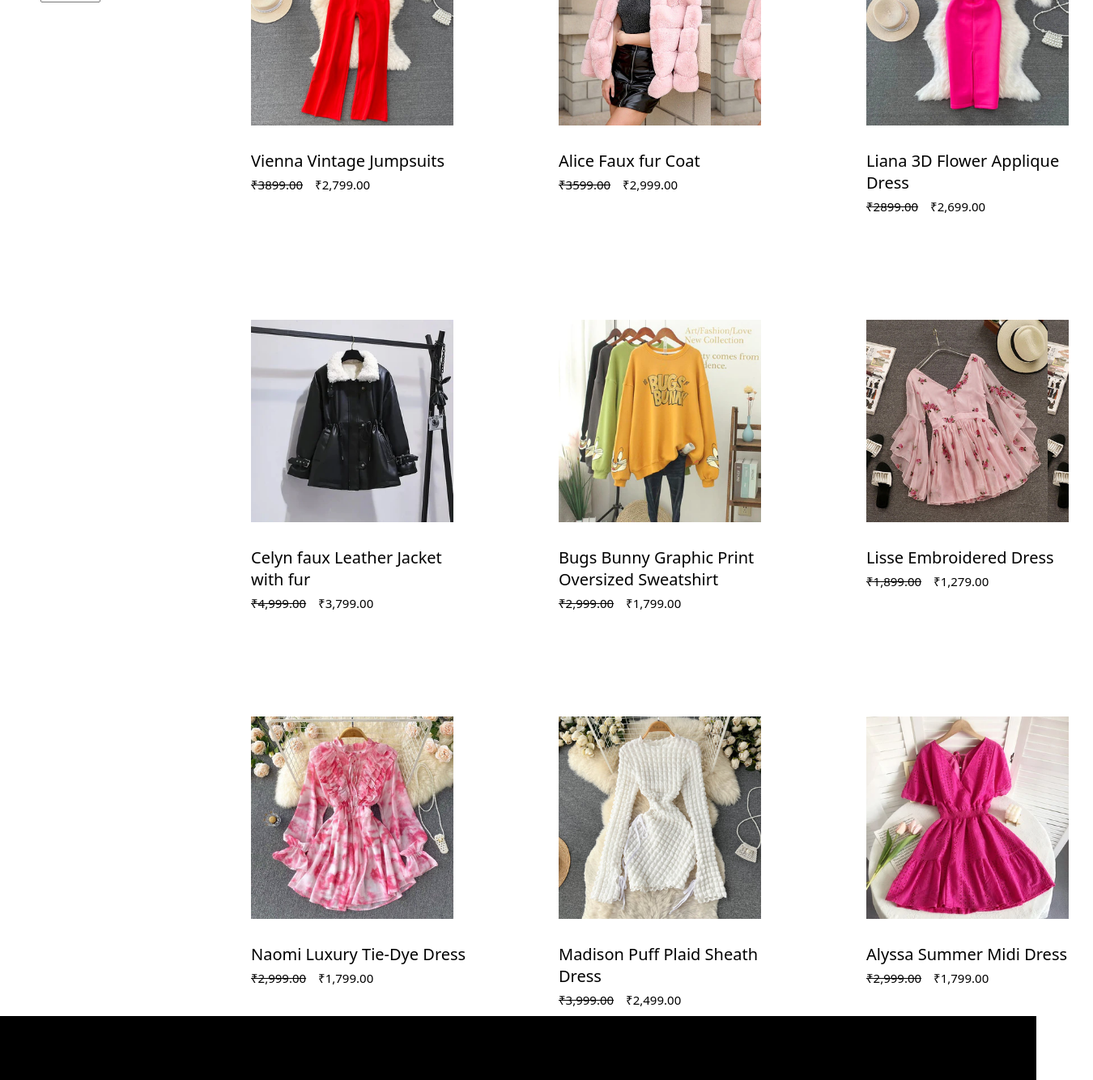
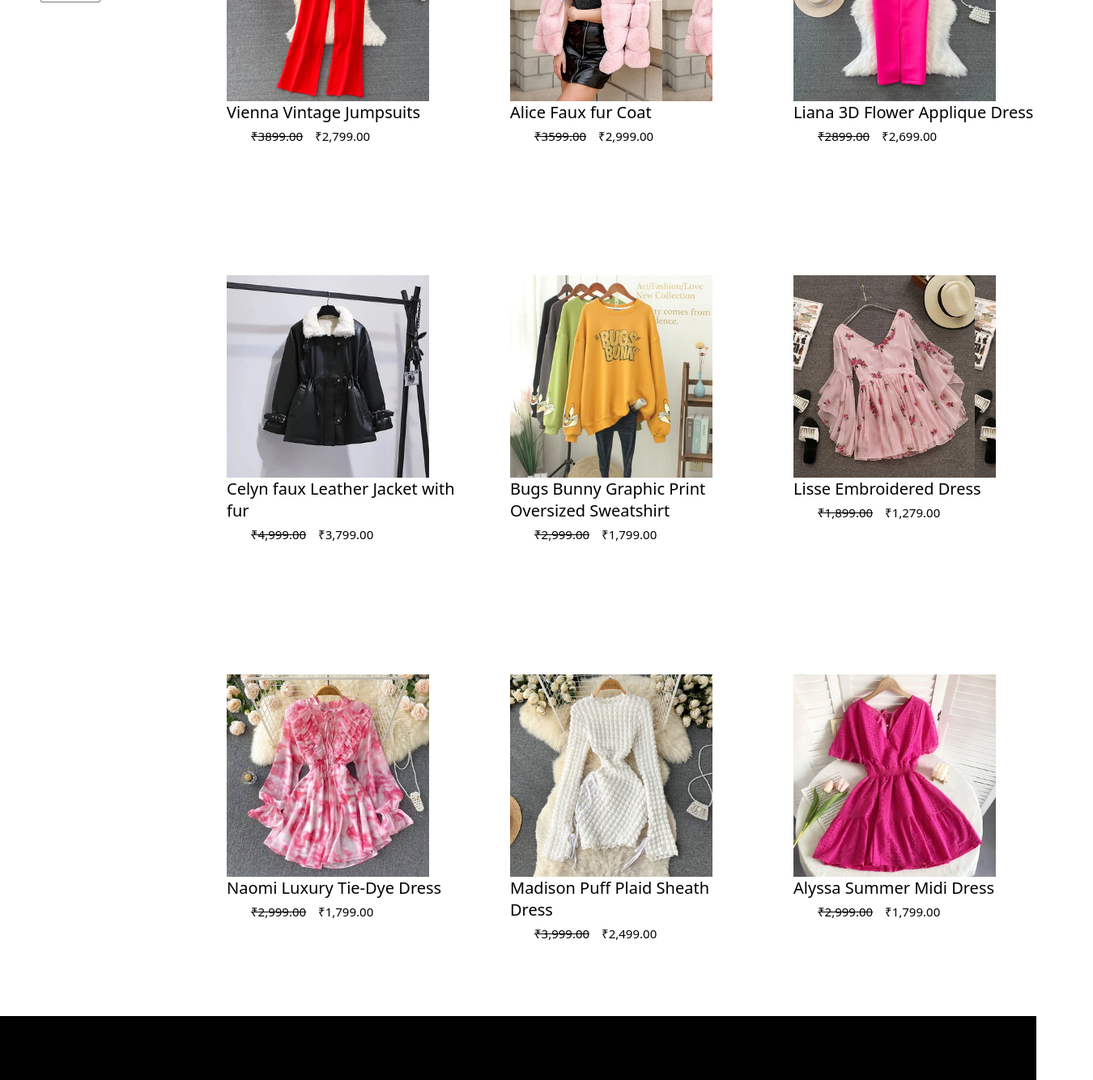
Before and after one commit to SNoorFatima/Frontend_development, a plain HTML site: page trenbee/index.html in a window 1280 px wide. Shown: the part 1110-2444 px from the top of the page at 81% size, 1350 px wide, since content can reach past the window. Drawn offline with Linux system fonts and the light colour scheme.

Commit message:
modified

```diff
--- a/trenbee/index.html
+++ b/trenbee/index.html
@@ -10,18 +10,20 @@
 </head>
 
 <body>
+<div class="website">
 
-    <head>
-        <div class="announcement-bar">
+    <!-- Announcement Bar Section -->
+    <section class="announcement-bar">
         <p>Use Code TRENBEE10 to get the ₹500/- Off</p>
-        </div>
-        <!-- nav-bar -->
-        <div class="navbar">
+    </section>
+
+    <!-- Navigation Section -->
+    <header class="navbar">
         <div class="navbar2">
             <div class="navlogo">
                 <h2>TrenBee</h2>
             </div>
-                <div class="nav-options">
+            <nav class="nav-options">
                 <div class="menu-item">
                     <a href="#">SHOP <span class="arrow">▼</span></a>
                     <ul class="dropdown">
@@ -45,20 +47,22 @@
                 <a href="#">WISH LIST</a>
                 <a href="#">RETURNS AND EXCHANGE</a>
                 <a href="#">BLOG</a>
-                </div>
+            </nav>
             <div class="icon">
                 <i class="fa-solid fa-user-large"></i>
                 <i class="fa-solid fa-magnifying-glass"></i>
                 <i class="fa-solid fa-bag-shopping"></i>
             </div>
         </div>
-        </div>
-    </head>
-    <div class="hero-section"></div>
+    </header>
 
-    <div class="product-filter">
+    <!-- Hero Section -->
+    <section class="hero-section"></section>
 
-        <div class="filter-panel">
+    <!-- Main Content Section -->
+    <section class="product-filter">
+        <!-- Filter Panel Section -->
+        <aside class="filter-panel">
             <h3>Filter By</h3>
             <br>
             <input type="checkbox" id="collection-toggle" class="toggle">
@@ -97,7 +101,9 @@
                 <option value="m">Medium</option>
                 <option value="l">Large</option>
             </select>
-        </div>
+        </aside>
+
+        <!-- Main Panel Section -->
         <div class="main-pannel">
             <div class="nav-search">
                 <div class="search-icon">
@@ -106,18 +112,17 @@
                 <input type="text" placeholder="Search Products" class="search-input">
             </div>
             <div class="image-container">
-
                 <div class="box">
-                    <div class="box-image" style="background-image: url('box1.jpg');"></div>
+                    <div class="box-image" style="background-image: url('assets/box1.jpg');"></div>
                     <p class="product-name">Vienna Vintage Jumpsuits</p>
                     <div class="product-price">
                         <p class="old-price">₹3899.00</p>
                         <p class="new-price">₹2,799.00</p>
                     </div>
-
                 </div>
+                <!-- Repeat .box for more products -->
            <div class="box">
-                    <div class="box-image" style="background-image: url('box2.webp');"></div>
+                    <div class="box-image" style="background-image: url('assets/box2.webp');"></div>
                     <p class="product-name">Alice Faux fur Coat</p>
                     <div class="product-price">
                         <p class="old-price">₹3599.00</p>
@@ -125,7 +130,7 @@
                     </div>
                 </div>
                 <div class="box">
-                    <div class="box-image" style="background-image: url('box3.jpg');"></div>
+                    <div class="box-image" style="background-image: url('assets/box3.jpg');"></div>
                     <p class="product-name">Liana 3D Flower Applique Dress</p>
                     <div class="product-price">
                         <p class="old-price">₹2899.00</p>
@@ -133,7 +138,7 @@
                     </div>
                 </div>
                 <div class="box">
-                    <div class="box-image" style="background-image: url('box4.webp');"></div>
+                    <div class="box-image" style="background-image: url('assets/box4.webp');"></div>
                     <p class="product-name">Celyn faux Leather Jacket with fur</p>
                     <div class="product-price">
                         <p class="old-price">₹4,999.00</p>
@@ -141,7 +146,7 @@
                     </div>
                 </div>
                 <div class="box">
-                    <div class="box-image" style="background-image: url('box5.webp');"></div>
+                    <div class="box-image" style="background-image: url('assets/box5.webp');"></div>
                     <p class="product-name">Bugs Bunny Graphic Print Oversized Sweatshirt</p>
                     <div class="product-price">
                         <p class="old-price">₹2,999.00</p>
@@ -149,7 +154,7 @@
                     </div>
                 </div>
                 <div class="box">
-                    <div class="box-image" style="background-image: url('box6.jpg');"></div>
+                    <div class="box-image" style="background-image: url('assets/box6.jpg');"></div>
                     <p class="product-name">Lisse Embroidered Dress</p>
                     <div class="product-price">
                         <p class="old-price">₹1,899.00</p>
@@ -157,7 +162,7 @@
                     </div>
                 </div>
                 <div class="box">
-                    <div class="box-image" style="background-image: url('box7.jpg');"></div>
+                    <div class="box-image" style="background-image: url('assets/box7.jpg');"></div>
                     <p class="product-name">Naomi Luxury Tie-Dye Dress</p>
                     <div class="product-price">
                         <p class="old-price">₹2,999.00</p>
@@ -165,7 +170,7 @@
                     </div>
                 </div>
                 <div class="box">
-                    <div class="box-image" style="background-image: url('box8.jpg');"></div>
+                    <div class="box-image" style="background-image: url('assets/box8.jpg');"></div>
                     <p class="product-name">Madison Puff Plaid Sheath Dress</p>
                     <div class="product-price">
                         <p class="old-price">₹3,999.00</p>
@@ -173,17 +178,16 @@
                     </div>
                 </div>
                 <div class="box">
-                    <div class="box-image" style="background-image: url('box9.webp');"></div>
+                    <div class="box-image" style="background-image: url('assets/box9.webp');"></div>
                     <p class="product-name">Alyssa Summer Midi Dress</p>
                     <div class="product-price">
                         <p class="old-price">₹2,999.00</p>
                         <p class="new-price">₹1,799.00</p>
                     </div>
                 </div>
-            </div>
-        </div>
-    </div>
+    </section>
 
+    <!-- Footer Section -->
     <footer>
         <div class="social-media">
             <i class="fa-brands fa-instagram"></i>
@@ -202,8 +206,8 @@
         </div>
         <div class="contact-us">
             <p>LET'S STAY CONNECTED</p>
-            <p>Subscribe to get product updates, special offers,</p>
-            <p>giveaways, and once-in-a-lifetime deals.</p>
+            <p>Subscribe to get product updates, special offers, giveaways,</p>
+            <p> and once-in-a-lifetime deals.</p>
             <br>
             <div class="email-div">
                 <div class="email-icon">
@@ -213,6 +217,7 @@
             </div>
         </div>
     </footer>
+</div>
 </body>
 
 </html>
--- a/trenbee/style.css
+++ b/trenbee/style.css
@@ -8,9 +8,14 @@
 }
 
 body {
-    font-family: Arial, sans-serif;
+    margin: 0;
+    padding: 0;
+    overflow-x: hidden; /* Prevent horizontal scrolling */
 }
-
+.website{
+    max-width: 100%;
+}
+/* Announcement Bar Section */
 .announcement-bar {
     display: flex;
     align-items: center;
@@ -19,7 +24,7 @@ body {
     background-color: black;
     color: white;
 }
-
+/* Navigation Section */
 .navbar {
     height: 110px;
     background-color: white;
@@ -104,12 +109,15 @@ body {
     font-size: 24px;
     color: black;
 }
-
+/* Hero Section */
 .hero-section {
     height: 700px;
-    background-image: url(heroimage.webp);
+    background-image: url(assets/heroimage.webp);
     background-size: cover;
+    background-position: center;
+    width: 100%;
 }
+
 .product-filter{
     display: flex;
 }
@@ -198,19 +206,19 @@ body {
     /* background-color: #ccc; */
     margin-top: 50px;
     display: grid;
-    grid-template-columns: repeat(3, 1fr); /* Create three equal-width columns */
-    gap: 70px; /* Adjust the gap between images */
+    grid-template-columns: repeat(auto-fit, minmax(300px, 1fr));
+    gap: 50px; /* Adjust the gap between images */
     overflow: hidden;
 }
 .box-image{
     height: 250px;
     width: 250px;
     background-size: contain;
-    margin:30px;
+    /* margin:30px; */
 }
 
 .product-name{
-    margin-left:30px;
+    /* margin-left:30px; */
     font-size: 20px;
     font-family: system-ui, -apple-system, BlinkMacSystemFont, 'Segoe UI', Roboto, Oxygen, Ubuntu, Cantarell, 'Open Sans', 'Helvetica Neue', sans-serif;
 }
@@ -228,6 +236,7 @@ body {
 .new-price{
     margin-left: 15px;
 }
+
 footer{
     display: flex;
     height: 400px;
```
Also changed, not shown: trenbee/assets/box1.jpg (renamed from trenbee/box1.jpg), trenbee/assets/box2.webp (renamed from trenbee/box2.webp), trenbee/assets/box3.jpg (renamed from trenbee/box3.jpg), trenbee/assets/box4.webp (renamed from trenbee/box4.webp), trenbee/assets/box5.webp (renamed from trenbee/box5.webp), trenbee/assets/box6.jpg (renamed from trenbee/box6.jpg), trenbee/assets/box7.jpg (renamed from trenbee/box7.jpg), trenbee/assets/box8.jpg (renamed from trenbee/box8.jpg), trenbee/assets/box9.webp (renamed from trenbee/box9.webp), trenbee/assets/heroimage.webp (renamed from trenbee/heroimage.webp), trenbee/logo.png (deleted). Lines whose indentation alone changed are shown as unchanged.
